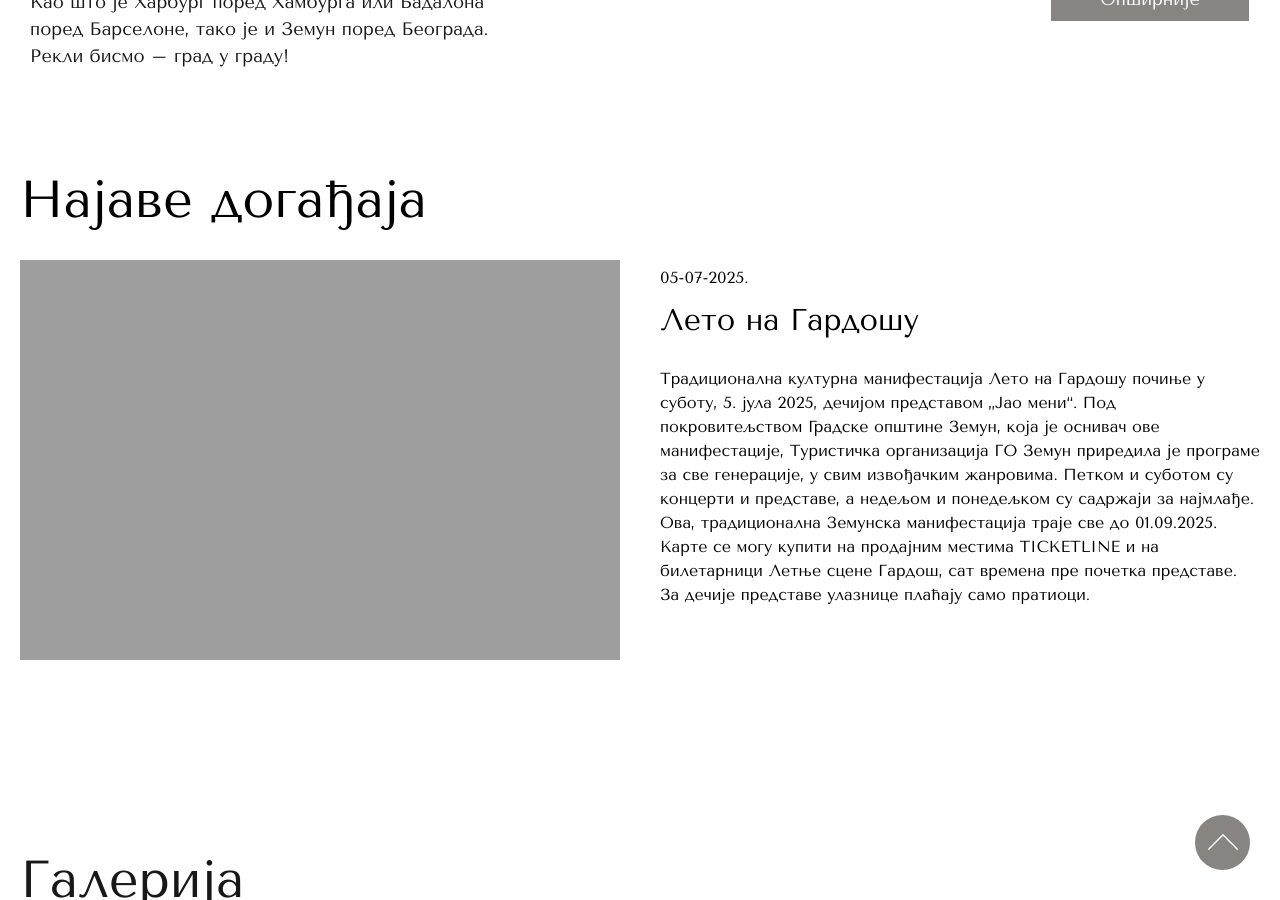
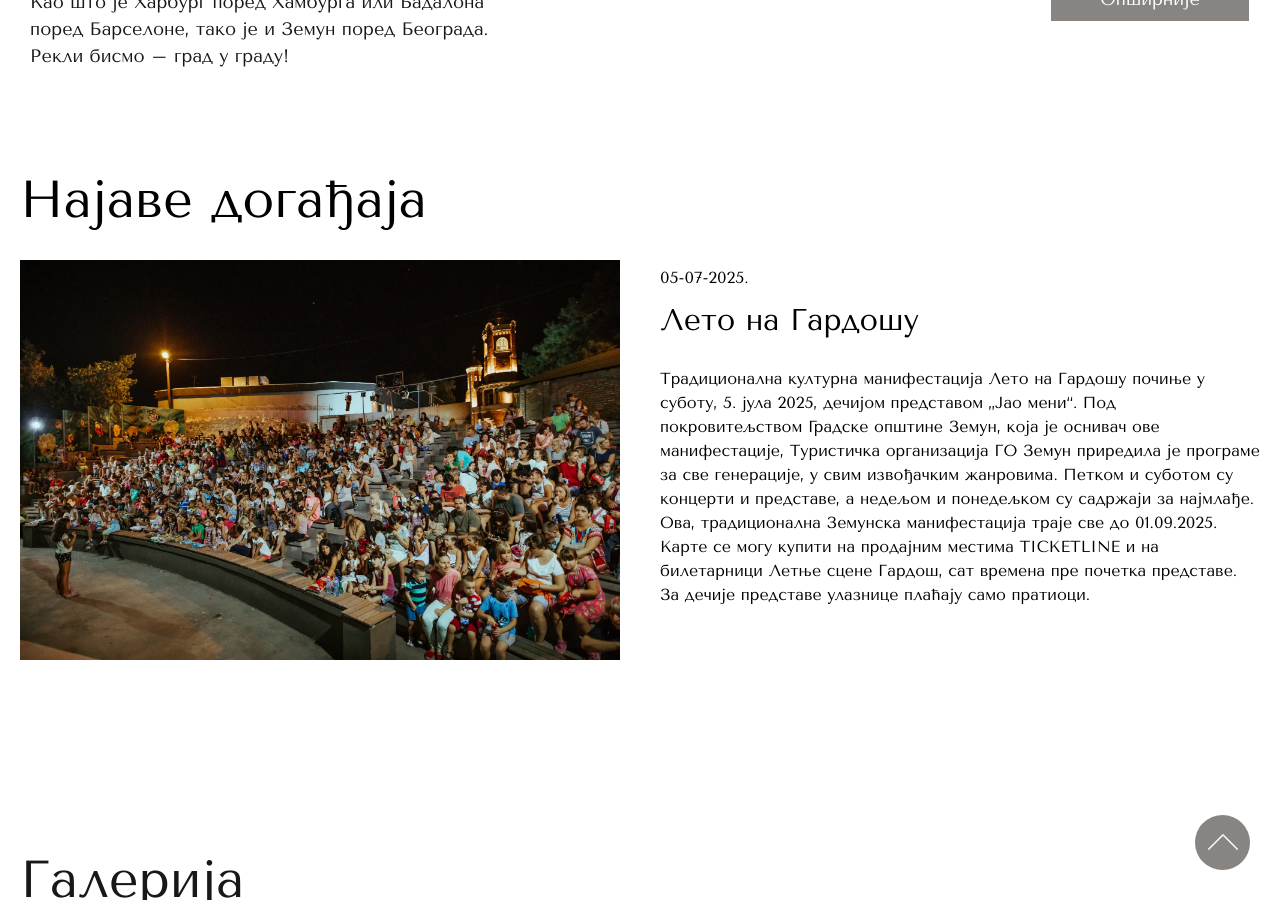
Before and after one commit to tkzzemun/zemuncenter, a Jekyll site: the page built from _pages/index.md, in a window 1280 px wide and 900 px high, scrolled down 1031 px. Built offline with Jekyll 4.4.1, drawn with Linux system fonts in a browser that asks for light colours; some web fonts are replaced.

Commit message:
TinaCMS content update

```diff
--- a/_pages/index.md
+++ b/_pages/index.md
@@ -55,6 +55,6 @@ events:
       манифестација траје све до 01.09.2025. Kaрте се могу купити нa продајним
       местима TICKETLINE и на билетарници Летње сцене Гардош, сат времена пре
       почетка представе. За дечије представе улазнице плаћају само пратиоци.
-    image: /img/флајер насловна (1).jpeg
+    image: /img/9E1A5203.webp
 _template: homepage
 ---
```
